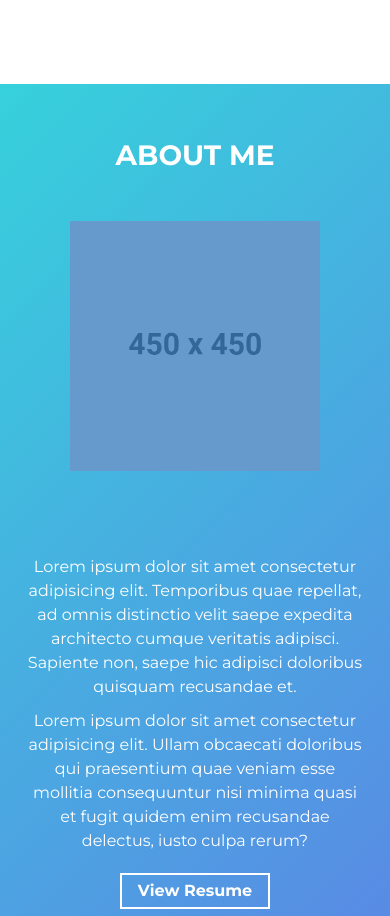
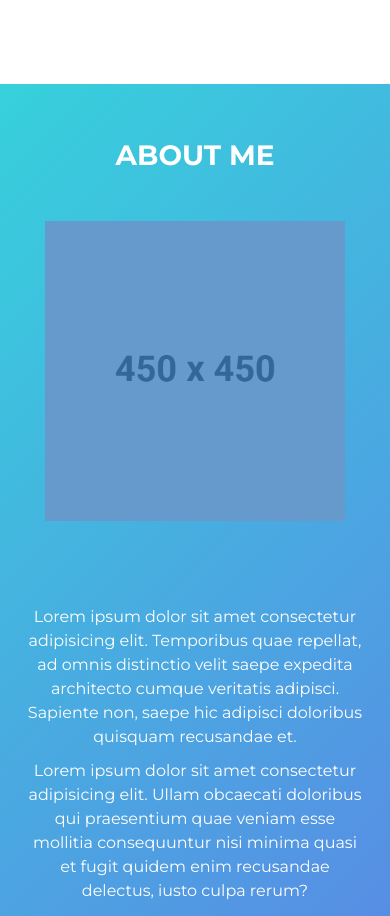
Before and after one commit to AnilSeervi/DevFolio, a plain HTML site: page index.html in a window 390 px wide. Shown: the part 760-1676 px from the top of the page. Drawn offline with Linux system fonts and the light colour scheme.

Commit message:
made img responsive

```diff
--- a/style/base/_mixins.scss
+++ b/style/base/_mixins.scss
@@ -68,8 +68,6 @@ ORDER: Base + Typography > Generar Layout + Grid > Page Layout > Components
       width: 100%;
     }
     @include respond(phone) {
-      padding: 0rem $default-font-size;
-
       max-width: 540px;
       width: 100%;
     }
--- a/style/sections/_about.scss
+++ b/style/sections/_about.scss
@@ -30,13 +30,8 @@
       align-items: center;
       justify-content: center;
       img {
-        width: 300px;
-        @include respond(phone) {
-          width: 250px;
-        }
-        @include respond(phone-xs) {
-          width: 100%;
-        }
+        max-width: 300px;
+        width: 100%;
       }
 
       @include respond(tab-land) {
```
Also changed, not shown: css/main.css.
